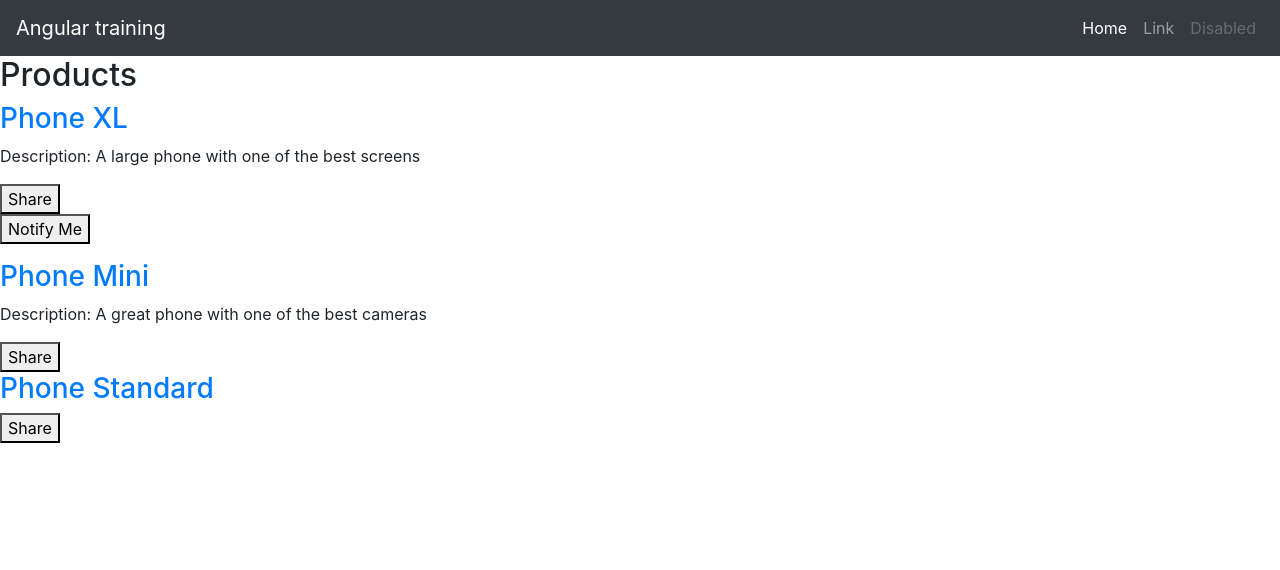
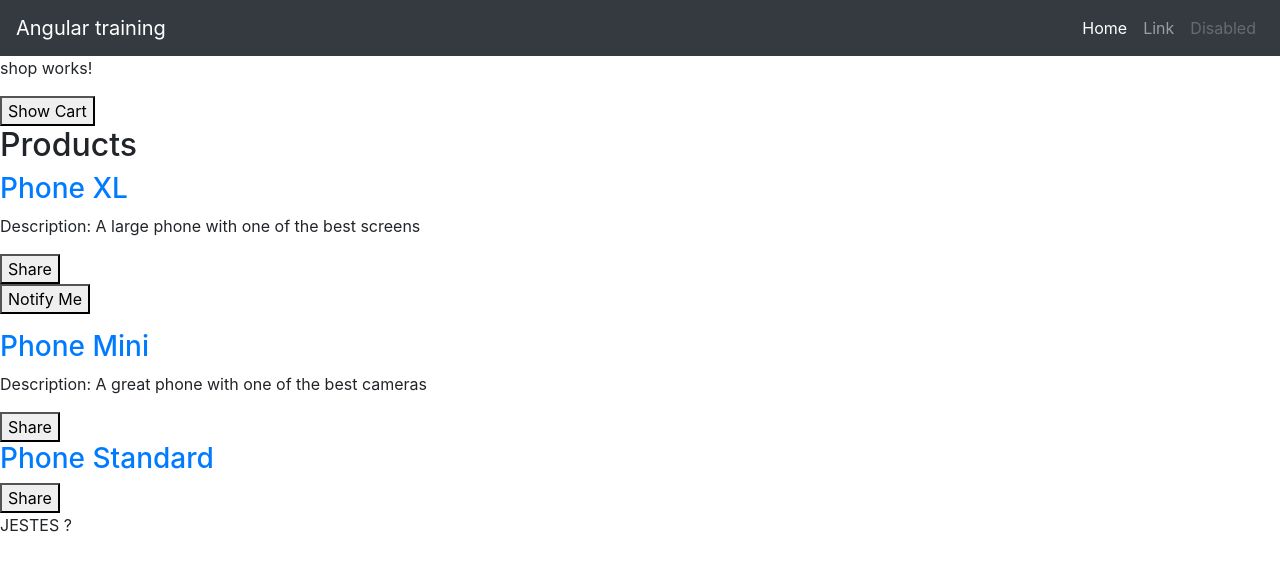
Before and after one commit to kargeb/angular-training, an Angular app: page /shop in a window 1280 px wide. Shown: the top 570 px of the page. Built offline with nearby package versions, Linux system fonts and the light colour scheme.

Commit message:
fix shop route

```diff
--- a/src/app/shop/pages/shop/shop.component.html
+++ b/src/app/shop/pages/shop/shop.component.html
@@ -3,3 +3,4 @@
 
 <!-- <app-product></app-product> -->
 <app-product-list></app-product-list>
+<p>JESTES ?</p>
```
Also changed, not shown: src/app/shop/shop.module.ts (+4 -4 lines).
